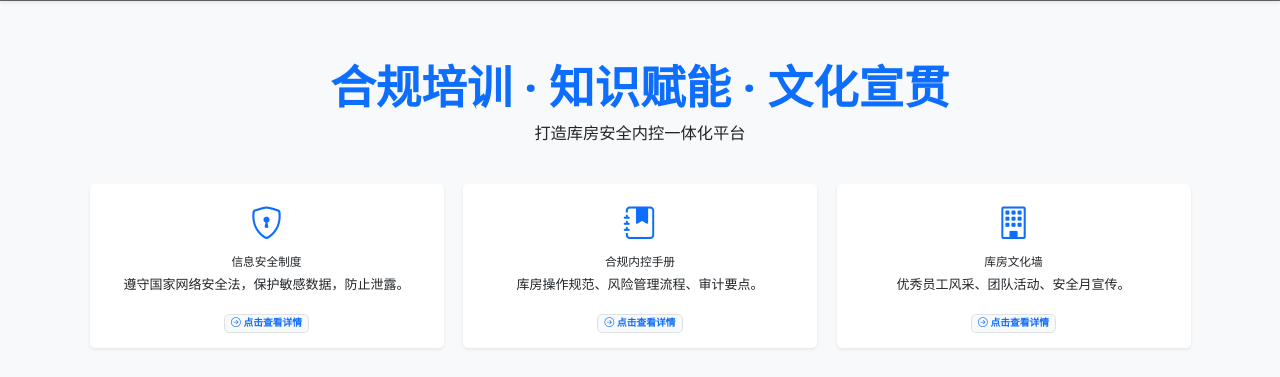
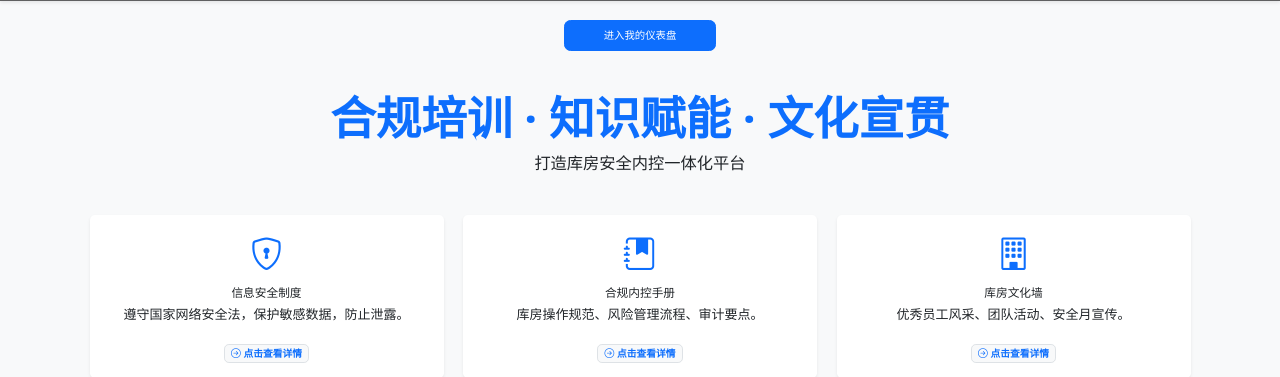
Before and after one commit to ljx332741-bot/exam-training-system, a Flask app: page / in a window 1280 px wide. Shown: the part 53-430 px from the top of the page. Run offline with Flask 3, Linux system fonts and the light colour scheme; the visitor is signed in with stand-in values (Sample User, id 1); data that the repository does not hold is empty; some libraries are stand-ins or nearby versions.

Commit message:
修复学员端布局问题

```diff
--- a/templates/index.html
+++ b/templates/index.html
@@ -224,6 +224,12 @@
 {% endblock %}
 
 {% block content %}
+    <!-- 登录/仪表盘入口 -->
+    <div class="text-center">
+        <a href="{{ url_for('exam.dashboard') }}" class="btn btn-primary btn-lg px-5">
+            <span data-i18n="url_for_exam_dashboard">进入我的仪表盘</span>
+        </a>
+    </div>
 <div class="container py-5">
     <!-- 企业标语 -->
     <div class="text-center mb-5">
@@ -302,12 +308,9 @@
 
     <!-- 登录/仪表盘入口 -->
     <div class="text-center">
-        {% if session.user_id %}
-            <a href="{{ url_for('exam.dashboard') }}" class="btn btn-primary btn-lg px-5"><span data-i18n="url_for_exam_dashboard">进入我的仪表盘</span></a>
-        {% else %}
-            <a href="{{ url_for('auth.login') }}" class="btn btn-success btn-lg px-5"><span data-i18n="login_system">登录系统</span></a>
-            <a href="{{ url_for('auth.register') }}" class="btn btn-outline-primary btn-lg px-5 ms-3"><span data-i18n="register_new">注册新帐号</span></a>
-        {% endif %}
+        <a href="{{ url_for('exam.dashboard') }}" class="btn btn-primary btn-lg px-5">
+            <span data-i18n="url_for_exam_dashboard">进入我的仪表盘</span>
+        </a>
     </div>
 </div>
 
```
Also changed, not shown: templates/exam/dashboard.html (+13 -9 lines), static/i18n/en.json, static/i18n/zh.json.
